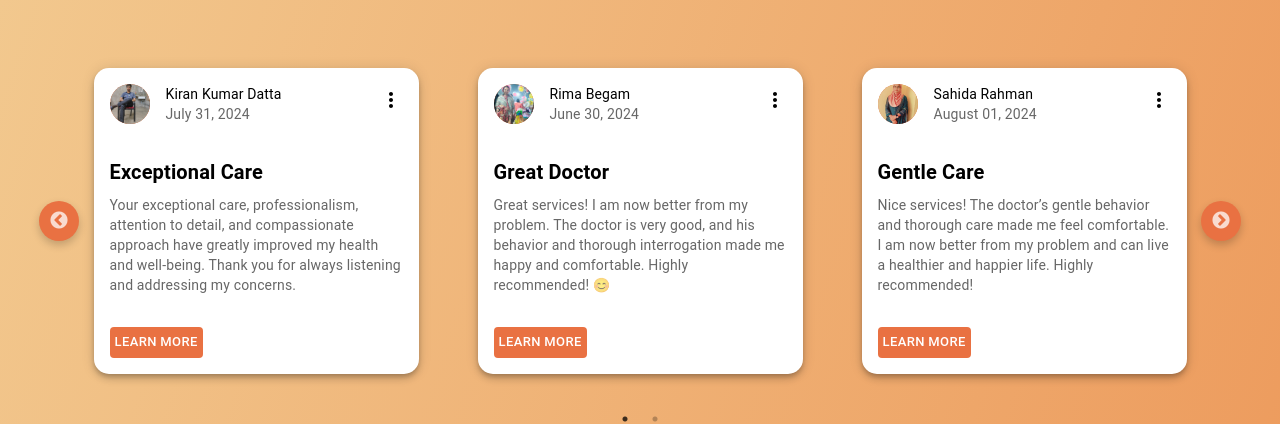
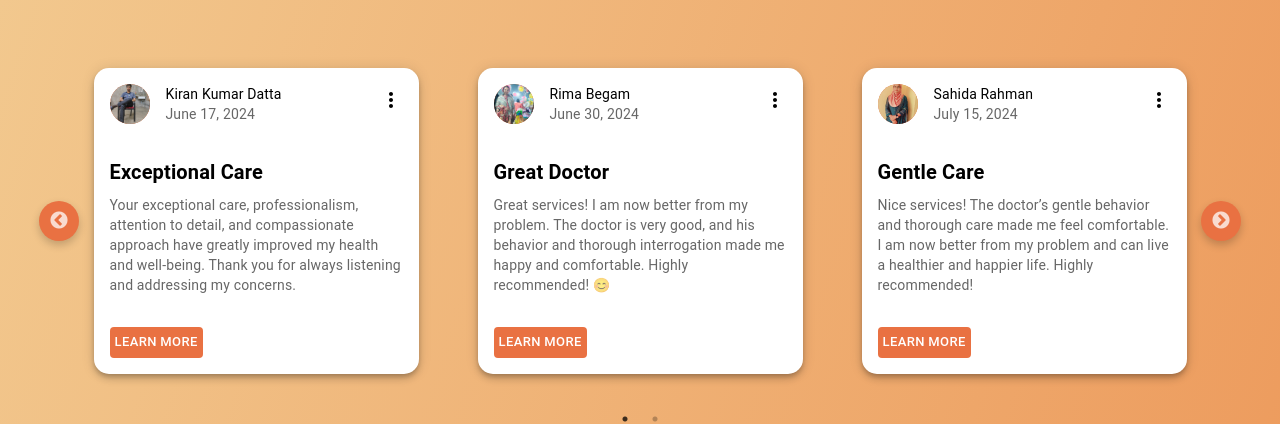
Before and after one commit to bosirullah/landingPage-nawaz, a Next.js app: page / in a window 1280 px wide. Shown: the part 2748-3172 px from the top of the page. Built offline with nearby package versions, Linux system fonts and the light colour scheme; a web font is replaced by a local one.

Commit message:
Testimonal card date updated

```diff
--- a/src/components/Testimonials.tsx
+++ b/src/components/Testimonials.tsx
@@ -98,7 +98,7 @@ export default function SimpleSlider() {
                 <Box sx={{ padding: "10px 0" }}>
                     <TestimonialCard
                         name="Kiran Kumar Datta"
-                        date="July 31, 2024"
+                        date="June 17, 2024"
                         title="Exceptional Care"
                         content="Your exceptional care, professionalism, attention to detail, and compassionate approach have greatly improved my health and well-being. Thank you for always listening and addressing my concerns."
                         avatar="K"
@@ -118,7 +118,7 @@ export default function SimpleSlider() {
                 <Box sx={{ padding: "10px 0" }}>
                     <TestimonialCard
                         name="Sahida Rahman"
-                        date="August 01, 2024"
+                        date="July 15, 2024"
                         title="Gentle Care"
                         content="Nice services! The doctor’s gentle behavior and thorough care made me feel comfortable. I am now better from my problem and can live a healthier and happier life. Highly recommended!"
                         avatar="S"
@@ -128,7 +128,7 @@ export default function SimpleSlider() {
                 <Box sx={{ padding: "10px 0" }}>
                     <TestimonialCard
                         name="Paramita Basu"
-                        date="August 3, 2024"
+                        date="July 27, 2024"
                         title="Wonderful Experience"
                         content="Dr. Nawaz Sarif is not only a great doctor but also a wonderful person. His homeopathic treatments are highly effective. I highly recommend visiting him for compassionate and thorough care."
                         avatar="M"
```
